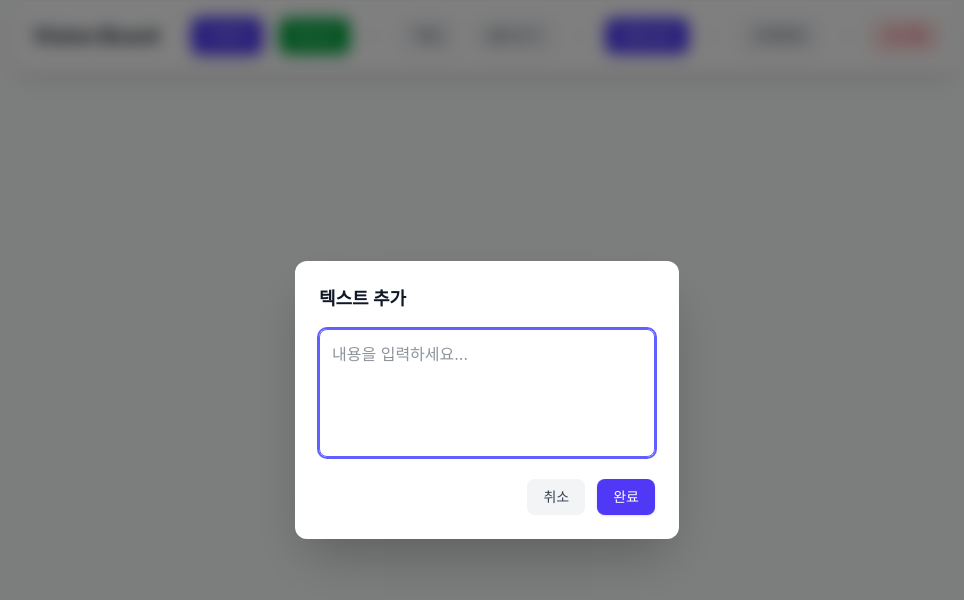
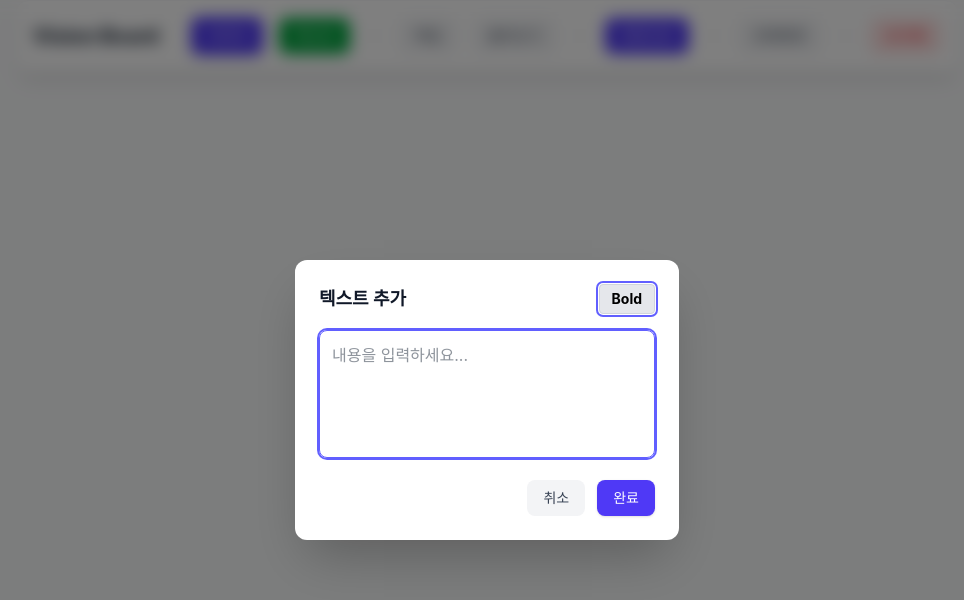
Before and after one commit to eto2000/visionboard, a React (Vite) app: page / in a window 1280 px wide. Both pictures are taken after a click on the button "텍스트". Shown: the top 600 px of the page, without its empty margins (153-1117 px from the left). Built offline with nearby package versions, Linux system fonts and the light colour scheme.

Commit message:
볼드선택

```diff
--- a/src/components/CanvasEditor.jsx
+++ b/src/components/CanvasEditor.jsx
@@ -41,10 +41,12 @@ export default function CanvasEditor() {
     const [textContent, setTextContent] = useState('');
     const [textColor, setTextColor] = useState('#000000');
     const [textBackgroundColor, setTextBackgroundColor] = useState('transparent');
+    const [textFontWeight, setTextFontWeight] = useState('bold');
 
     // Text Addition Modal State
     const [showAddTextModal, setShowAddTextModal] = useState(false);
     const [newTextContent, setNewTextContent] = useState('');
+    const [newTextFontWeight, setNewTextFontWeight] = useState('bold');
     const [editingItemId, setEditingItemId] = useState(null);
     const [showResetConfirm, setShowResetConfirm] = useState(false);
     const [isFullScreen, setIsFullScreen] = useState(false);
@@ -165,7 +167,7 @@ export default function CanvasEditor() {
             // Text drawing logic
             const fontSize = 100; // Base resolution for scaling
             const lineHeight = fontSize * 1.2;
-            ctx.font = `bold ${fontSize}px sans-serif`;
+            ctx.font = `${item.fontWeight || 'bold'} ${fontSize}px sans-serif`;
             ctx.textBaseline = 'middle';
             ctx.textAlign = 'center';
 
@@ -270,7 +272,8 @@ export default function CanvasEditor() {
                 type: img.type || 'image',
                 text: img.text,
                 color: img.color,
-                backgroundColor: img.backgroundColor
+                backgroundColor: img.backgroundColor,
+                fontWeight: img.fontWeight
             }));
             await db.setItem(STORAGE_KEY, JSON.stringify(storableImages));
         } catch (e) {
@@ -452,6 +455,7 @@ export default function CanvasEditor() {
         await db.removeItem(STORAGE_SELECTION_KEY);
         setIsTextSelected(false);
         setTextContent('');
+        setTextFontWeight('bold');
         draw();
         setShowResetConfirm(false);
     };
@@ -580,6 +584,7 @@ export default function CanvasEditor() {
                 setTextContent(clickedImage.text);
                 setTextColor(clickedImage.color || '#000000');
                 setTextBackgroundColor(clickedImage.backgroundColor || 'transparent');
+                setTextFontWeight(clickedImage.fontWeight || 'bold');
             } else {
                 setIsTextSelected(false);
             }
@@ -757,6 +762,7 @@ export default function CanvasEditor() {
                     <button
                         onClick={() => {
                             setNewTextContent('');
+                            setNewTextFontWeight('bold');
                             setEditingItemId(null);
                             setShowAddTextModal(true);
                         }}
@@ -770,6 +776,7 @@ export default function CanvasEditor() {
                                 onClick={() => {
                                     if (selectedImageRef.current && selectedImageRef.current.type === 'text') {
                                         setNewTextContent(selectedImageRef.current.text);
+                                        setNewTextFontWeight(selectedImageRef.current.fontWeight || 'bold');
                                         setEditingItemId(selectedImageRef.current.id);
                                         setShowAddTextModal(true);
                                     }
@@ -821,6 +828,27 @@ export default function CanvasEditor() {
                                 ))}
                             </div>
                         </div>
+                    )}
+
+                    {/* Font Weight Toggle for Selected Text */}
+                    {isTextSelected && (
+                        <>
+                            <div className="h-6 w-px bg-gray-300 mx-2"></div>
+                            <button
+                                onClick={() => {
+                                    const newWeight = textFontWeight === 'bold' ? 'normal' : 'bold';
+                                    setTextFontWeight(newWeight);
+                                    if (selectedImageRef.current && selectedImageRef.current.type === 'text') {
+                                        selectedImageRef.current.fontWeight = newWeight;
+                                        saveImages();
+                                        draw();
+                                    }
+                                }}
+                                className={`px-3 py-1 text-sm border border-gray-300 rounded hover:bg-gray-100 ${textFontWeight === 'bold' ? 'font-bold bg-gray-200' : 'font-normal'}`}
+                            >
+                                B
+                            </button>
+                        </>
                     )}
 
                     <input
@@ -903,7 +931,15 @@ export default function CanvasEditor() {
             {showAddTextModal && (
                 <div className="absolute inset-0 z-50 flex items-center justify-center bg-black/50 backdrop-blur-sm">
                     <div className="bg-white rounded-xl shadow-2xl p-6 w-96 transform transition-all scale-100">
-                        <h2 className="text-lg font-bold text-gray-900 mb-4">텍스트 추가</h2>
+                        <div className="flex justify-between items-center mb-4">
+                            <h2 className="text-lg font-bold text-gray-900">텍스트 추가</h2>
+                            <button
+                                onClick={() => setNewTextFontWeight(prev => prev === 'bold' ? 'normal' : 'bold')}
+                                className={`px-3 py-1 text-sm border border-gray-300 rounded hover:bg-gray-100 transition-colors ${newTextFontWeight === 'bold' ? 'font-bold bg-gray-200 ring-2 ring-indigo-500 ring-offset-1' : 'font-normal'}`}
+                            >
+                                Bold
+                            </button>
+                        </div>
                         <textarea
                             className="w-full p-3 border border-gray-300 rounded-lg focus:ring-2 focus:ring-indigo-500 focus:border-indigo-500 outline-none resize-none h-32 text-gray-800 mb-4"
                             placeholder="내용을 입력하세요..."
@@ -930,7 +966,7 @@ export default function CanvasEditor() {
                                     const lineHeight = fontSize * 1.2;
                                     const canvas = document.createElement('canvas'); // Temp for measurement
                                     const ctx = canvas.getContext('2d');
-                                    ctx.font = `bold ${fontSize}px sans-serif`;
+                                    ctx.font = `${newTextFontWeight} ${fontSize}px sans-serif`;
 
                                     const lines = text.split('\n');
                                     let maxLineWidth = 0;
@@ -953,6 +989,7 @@ export default function CanvasEditor() {
                                             const oldCenterY = it.y + it.height / 2;
 
                                             it.text = text;
+                                            it.fontWeight = newTextFontWeight;
                                             it.name = text.length > 10 ? text.substring(0, 10) + '...' : text;
                                             it.width = width;
                                             it.height = height;
@@ -975,6 +1012,7 @@ export default function CanvasEditor() {
                                         const newImage = {
                                             type: 'text',
                                             text: text,
+                                            fontWeight: newTextFontWeight,
                                             color: '#000000',
                                             backgroundColor: randomColor,
                                             x: (canvasSize.width - width) / 2,
@@ -991,6 +1029,7 @@ export default function CanvasEditor() {
                                         setIsTextSelected(true);
                                         setTextContent(newImage.text);
                                         setTextColor(newImage.color);
+                                        setTextFontWeight(newImage.fontWeight);
                                     }
 
                                     saveImages();
```
